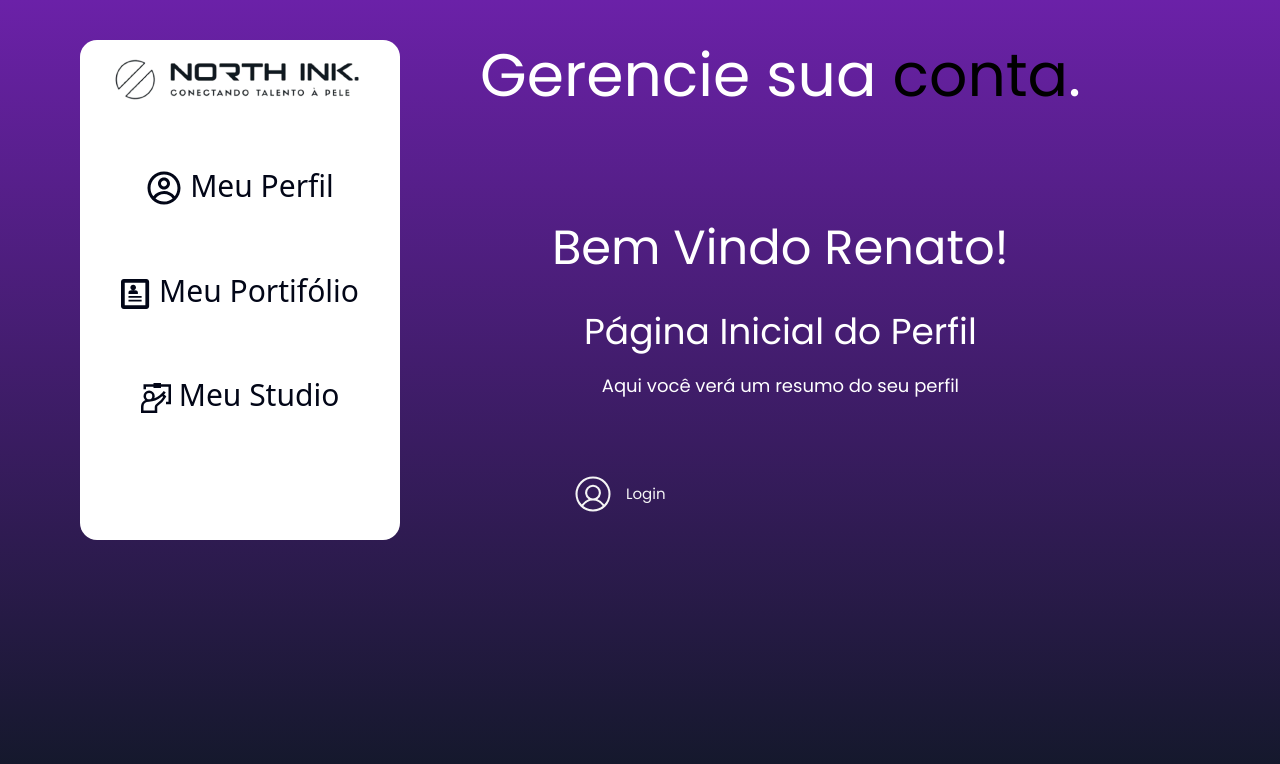
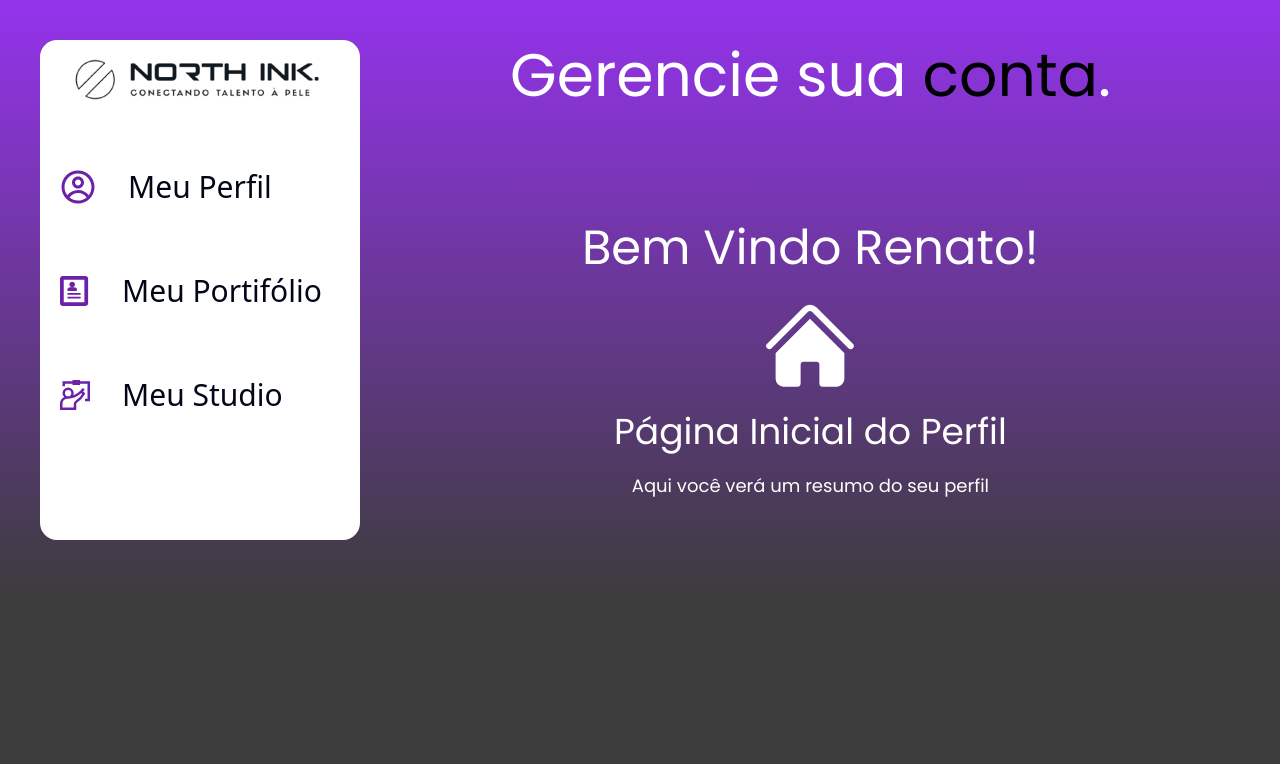
Before and after one commit to North-Tattoo/North-Ink-Front, a React (Vite) app in the folder north-vite/: page /gerenciamento-conta in a window 1280 px wide. Shown: the top 764 px of the page. Built offline with nearby package versions, Linux system fonts and the light colour scheme.

Commit message:
ajuste-tela-gerenciamento

```diff
--- a/north-vite/src/components/meuStudio/Studio.jsx
+++ b/north-vite/src/components/meuStudio/Studio.jsx
@@ -8,7 +8,7 @@ import { Separator } from '@/components/ui/separator';
 function Studio() {
     return (
         <div className="">
-            <h1 className="text-white ml-48 mb-3">Meu<span className="text-slate-900"> Studio</span>.</h1>
+            <h1 className="text-white ml-34 mb-3">Meu<span className="text-slate-900"> Studio</span>.</h1>
             <div className="text-white text-2xl font-medium mb-4">Edite seu <span className="text-slate-950">Studio</span>.</div>
             <div className="flex flex-row mt-30 gap-8 my-2 p-2">
                 <div className="flex flex-col">
--- a/north-vite/src/components/perfil/Perfil.module.css
+++ b/north-vite/src/components/perfil/Perfil.module.css
@@ -51,5 +51,4 @@ body {
     color:#FFFFFF;
     font-size: 20px;
     border-radius: 8px;
-    margin-left: 150px;
 }
--- a/north-vite/src/pages/gerenciamentoConta/GerenciamentoConta.jsx
+++ b/north-vite/src/pages/gerenciamentoConta/GerenciamentoConta.jsx
@@ -2,13 +2,14 @@ import React, { useState } from "react";
 import styles from "./GerenciamentoConta.module.css";
 import logo from "../../utils/assets/logo-preta.png";
 import { Link } from 'react-router-dom';
-import { PiUserCircleLight } from "react-icons/pi";
 import { CgProfile } from "react-icons/cg";
 import { ImProfile } from "react-icons/im";
 import { GrWorkshop } from "react-icons/gr";
 import Perfil from '@/components/perfil/Perfil';
 import Portifolio from "@/components/meuPortifolio/Portifolio";
 import Studio from "@/components/meuStudio/Studio";
+import { HiHome } from "react-icons/hi2";
+
 
 function GerenciamentoConta() {
     const [activeTab, setActiveTab] = useState(null); // Initial active tab
@@ -26,50 +27,47 @@ function GerenciamentoConta() {
     };
 
     return (
-        <div className="bg-gradient-to-b from-purple-800 to-gray-900 min-h-screen">
+        <div className={styles.fundo}>
             <div className={styles.container}>
                 <div className={styles.menu}>
-                    <Link to='/'>
+
                         <img className="w-54 mt-2" src={logo} alt="logo" />
-                    </Link>
-                    <div className="botoes flex flex-col justify-evenly space-y-12 font-poppins mt-12 text-3xl text-slate-950">
-                        <button className={`button ${activeTab === 'perfil' ? 'activeButton' : ''} w-80 h-14 rounded-lg hover:bg-violet-200 hoverFixed`}
+
+                    <div className="botoes flex flex-col w-full items-start justify-evenly space-y-12 font-poppins mt-12 text-3xl text-slate-950">
+                        <button className={`button ${activeTab === 'perfil' ? 'activeButton' : ''} w-80 h-14 rounded hover:bg-violet-200 hoverFixed flex items-center gap-8`}
                             onClick={() => handleTabClick('perfil')} data-tab="perfil">
-                            <CgProfile className="inline-block mr-2 w-9 h-9" />
+                            <CgProfile className="inline-block ml-5 w-9 h-9 text-purple-800" />
                             Meu Perfil
                         </button>
-                        <button className={`button ${activeTab === 'portifolio' ? 'activeButton' : ''} w-80 h-14 rounded-lg hover:bg-violet-200 hoverFixed`}
+                        <button className={`button ${activeTab === 'portifolio' ? 'activeButton' : ''} w-80 h-14 rounded-lg hover:bg-violet-200 hoverFixed flex items-center gap-8`}
                             onClick={() => handleTabClick('portifolio')}>
-                            <ImProfile className="inline-block mr-2" />
+                            <ImProfile className="inline-block ml-5 text-purple-800" />
                             Meu Portifólio
                         </button>
-                        <button className={`button ${activeTab === 'studio' ? 'activeButton' : ''} w-80 h-14 rounded-lg hover:bg-violet-200 hoverFixed`}
+                        <button className={`button ${activeTab === 'studio' ? 'activeButton' : ''} w-80 h-14 rounded-lg hover:bg-violet-200 hoverFixed flex items-center gap-8`}
                             onClick={() => handleTabClick('studio')}>
-                            <GrWorkshop className="inline-block mr-2" />
+                            <GrWorkshop className="inline-block ml-5 text-purple-800" />
                             Meu Studio
                         </button>
                     </div>
                 </div>
                 <div className={styles.text}>
-                    {activeTab !== 'perfil' && (
+                    {activeTab !== 'perfil' && activeTab !== 'portifolio' && activeTab !== 'studio' && (
                         <h1 class="text-white">Gerencie sua <span class="text-black">conta</span>.</h1>
                     )}
-                    {activeTab !== 'perfil' && (
+                    {activeTab !== 'perfil' && activeTab !== 'portifolio' && activeTab !== 'studio' && (
                         <div className={styles.profileInfo}>
                             <h2 class="text-5xl">Bem Vindo Renato!</h2>
+                            <HiHome size={100} />
                             <span class="text-4xl">Página Inicial do Perfil</span>
                             <p class="text-lg">Aqui você verá um resumo do seu perfil</p>
                         </div>
                     )}
 
-                    <div className="text my-10 ml-16 font-poppins text-6xl">
+                    <div className="text my-10 font-poppins text-6xl">
                         {activeTab === 'perfil' && <Perfil />}
                         {activeTab === 'portifolio' && <Portifolio />}
                         {activeTab === 'studio' && <Studio />}
-                    </div>
-                    <div className={styles.botaoentrar}>
-                        <PiUserCircleLight />
-                        <Link to='/login'>Login</Link>
                     </div>
                 </div>
             </div>
--- a/north-vite/src/pages/gerenciamentoConta/GerenciamentoConta.module.css
+++ b/north-vite/src/pages/gerenciamentoConta/GerenciamentoConta.module.css
@@ -2,11 +2,10 @@
 
 .fundo{
     background-image: linear-gradient(180deg, #9333EA 1%, #3C3C3C 75%);
-    /* height: 950px; */
+    min-height: 100vh;
 }
 .container {
     display: flex;
-    margin-left: 40px;
 }
 .logo{
     width: 270px;
@@ -41,6 +40,7 @@
     display: flex;
     flex-direction: column;
     align-items: center;
+    text-align: center;
     margin-top: 40px;
     margin-left: 40px;
 }
@@ -54,8 +54,11 @@
 }
 
 .text{
+    display: flex;
+    flex-direction: column;
+    text-align: center;
     margin-top: 30px;
-    margin-left: 80px;
+    margin-left: 150px;
     font-family: 'Poppins';
     font-size: 60px;
 }
```
